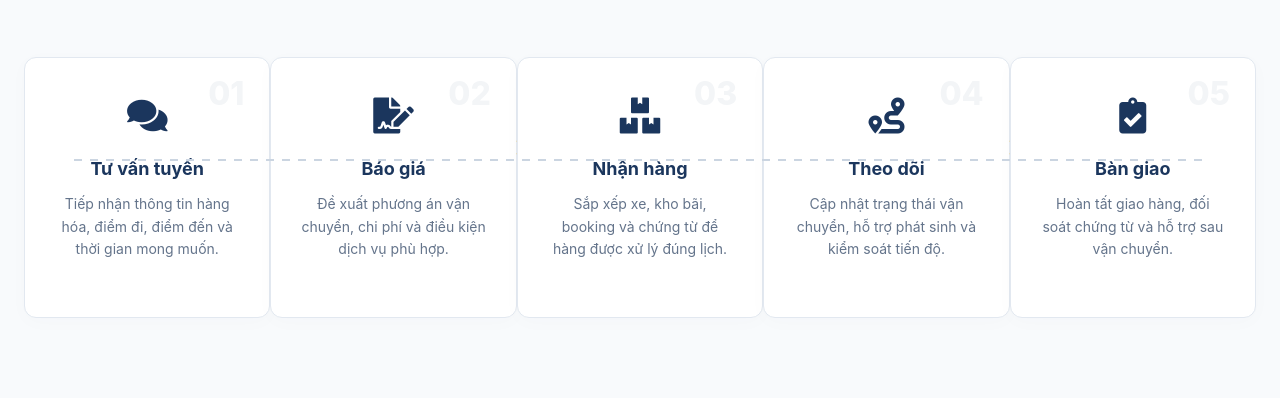
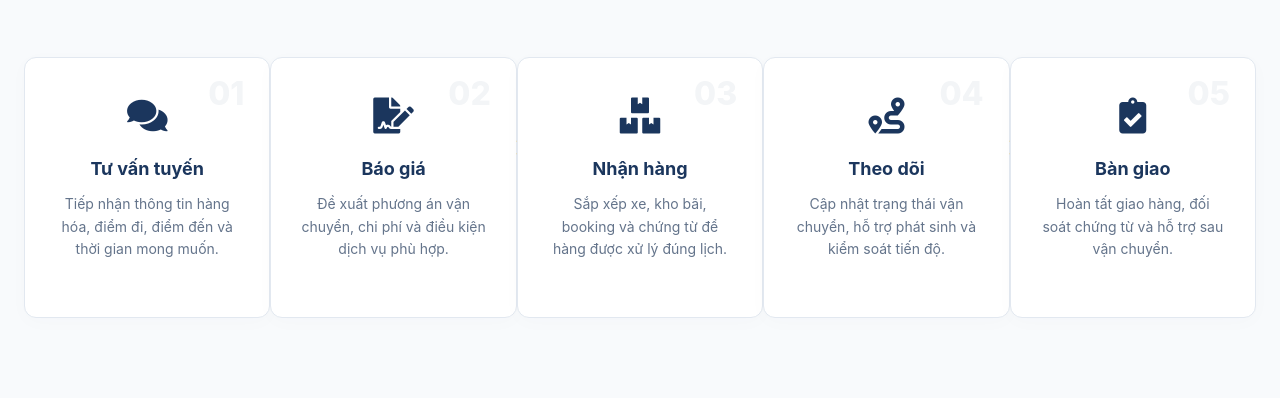
Before and after one commit to woo-jungnam/golden-cargo, a plain HTML site: page index.html in a window 1280 px wide. Shown: the part 4336-4734 px from the top of the page. Drawn offline with nearby package versions, Linux system fonts and the light colour scheme.

Commit message:
cuoi cung

```diff
--- a/css/style.css
+++ b/css/style.css
@@ -1114,16 +1114,7 @@ body::after {
 }
 
 @media (min-width: 992px) {
-    .process-timeline::before {
-        content: '';
-        position: absolute;
-        top: 35%;
-        left: 50px;
-        right: 50px;
-        height: 2px;
-        background: repeating-linear-gradient(to right, #cbd5e1 0, #cbd5e1 8px, transparent 8px, transparent 16px);
-        z-index: 1;
-    }
+
 
     .process-step:not(:last-child)::after {
         content: '\f105';
```
